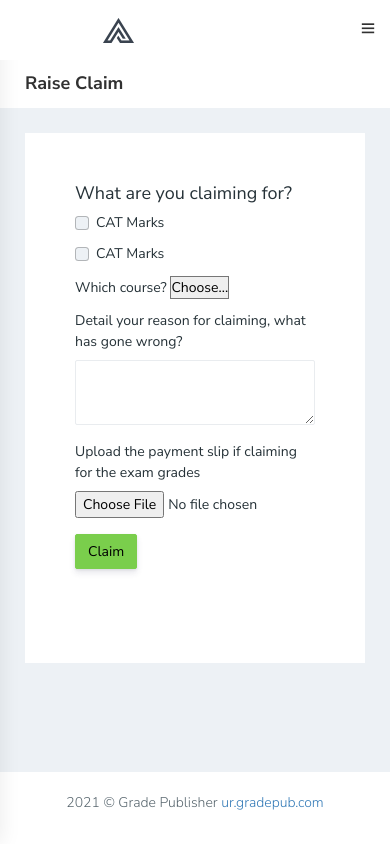
After one commit to CYIMANA-Faisal/gradePublishingApp, a Django app: page /raise_claim/ in a window 390 px wide. The commit adds this page. Run offline with Django 3.2, Linux system fonts and the light colour scheme; data that the repository does not hold is empty; some libraries are stand-ins or nearby versions.

Commit message:
pushing the changes for good

```diff
--- a/gradePublishingApp/settings.py
+++ b/gradePublishingApp/settings.py
@@ -9,7 +9,7 @@ https://docs.djangoproject.com/en/3.2/topics/settings/
 For the full list of settings and their values, see
 https://docs.djangoproject.com/en/3.2/ref/settings/
 """
-
+import os
 from pathlib import Path
 
 # Build paths inside the project like this: BASE_DIR / 'subdir'.
@@ -136,3 +136,5 @@ STATICFILES_DIRS = (str(BASE_DIR.joinpath('static')),)
 # https://docs.djangoproject.com/en/3.2/ref/settings/#default-auto-field
 
 DEFAULT_AUTO_FIELD = 'django.db.models.BigAutoField'
+MEDIA_URL = '/images/payments/'
+MEDIA_ROOT = os.path.join(BASE_DIR, 'static/images/payments')
--- a/gradePublishingApp/urls.py
+++ b/gradePublishingApp/urls.py
@@ -2,6 +2,9 @@ from django.contrib import admin
 from django.urls import path
 from . import views
 from myapp.views import *
+from django.conf.urls.static import static
+from django.conf import  settings
+
 urlpatterns = [
     path('', login, name='login'),
     path('logout/', logout, name='logout'),
@@ -20,6 +23,9 @@ urlpatterns = [
     path('courses/<str:dep_id>/<str:level>/<str:sem_id>', views.courses, name='courses'),
     path('my_courses/', views.my_courses, name='my_courses'),
     path('courses/add', views.addCourse, name='addCourse'),
+    path('my_claims/', views.my_claims, name='my_claims'),
+    path('raise_claim/', raise_claim, name='raise_claim'),
     path('admin/', admin.site.urls),
 ]
 handler404 = "gradePublishingApp.views.page_not_found_view"
+urlpatterns += static(settings.MEDIA_URL, document_root=settings.MEDIA_ROOT )
--- a/myapp/admin.py
+++ b/myapp/admin.py
@@ -33,8 +33,8 @@ class CourseAdmin(admin.ModelAdmin):
 
 class ClaimAdmin(admin.ModelAdmin):
     model = Claim
-    fields = ['student', 'course', 'reason', 'payment_slip']
-    list_display = ('id', 'student', 'course', 'reason', 'payment_slip', 'created_at', 'updated_at')
+    fields = ['student', 'course', 'reason', 'is_exam', 'is_cat', 'is_reviewed', 'payment_slip']
+    list_display = ('id', 'student', 'course', 'reason', 'is_exam', 'is_cat', 'is_reviewed', 'payment_slip', 'created_at', 'updated_at')
 
 
 class GradeAdmin(admin.ModelAdmin):
--- a/myapp/views.py
+++ b/myapp/views.py
@@ -102,3 +102,31 @@ def update_password(request):
 
         else:
             return render(request, '../templates/profile.html', {'error': True})
+
+def raise_claim(request):
+    grades = Grade.objects.filter(student=request.user.id)
+    course_ids = []
+    for grade in grades:
+        course_ids.append(grade.course.id)
+    courses = Course.objects.filter(id__in=course_ids)
+
+    if request.method == 'GET':
+        context = {
+            'courses': courses
+        }
+        return render(request, '../templates/raise-claim.html', context)
+    if request.method == 'POST':
+        cliam = {
+            'student': request.user.id,
+            'course': request.POST['course_id'],
+            'is_cat': request.POST['cat_claim'],
+            'is_cat': request.POST['exam_claim'],
+            'reason': request.POST['reason'],
+            'payment_slip': request.POST['payment_slip']
+        }
+        print(cliam)
+        context = {
+            'courses': courses,
+            'sent': ''
+        }
+        return render(request, '../templates/raise-claim.html', context)
--- a/templates/my_courses.html
+++ b/templates/my_courses.html
@@ -11,6 +11,9 @@
     <div class="row">
         <div class="col-sm-12">
             {% if courses %}
+            <ul class="list-group">
+                <li class="list-group-item">You have no courses you are registered in</li>
+            </ul>
             {% for course in courses %}
 
             <div class="card col-sm-4 " style="width: 18rem; border: 1px solid grey; border-radius: 10px;margin-right:6%">
--- /dev/null
+++ b/templates/raise-claim.html
@@ -0,0 +1,63 @@
+{% extends 'base.html' %}
+{% block pagetitle %}
+    Raise Claim
+{% endblock pagetitle %}
+
+{% block breadcumb %}
+   Raise Claim
+{% endblock breadcumb %}
+
+{% block content %}
+    <div class="row">
+        <div class="col-md-12">
+          <div class="white-box">
+            <div class="col-lg-12 col-xlg-12 col-md-12 justify-content-center">
+                <div class="card">
+                    <div class="card-body">
+                        <form class="form-horizontal form-material" method='POST' action="{% url 'raise_claim' %}">
+                            {% csrf_token %}
+                            <h4>What are you claiming for?</h4>
+                            <div class="form-check">
+                              <input class="form-check-input" type="checkbox" value="" name="cat_claim">
+                              <label class="form-check-label" >
+                                CAT Marks
+                              </label>
+                            </div>
+                            <div class="form-check">
+                              <input class="form-check-input" type="checkbox" value="" name="exam_claim">
+                              <label class="form-check-label" >
+                                CAT Marks
+                              </label>
+                            </div>
+                            <div class="col-auto my-1">
+                              <label class="mr-sm-2" for="inlineFormCustomSelect">Which course?</label>
+                              <select class="custom-select mr-sm-2" id="inlineFormCustomSelect" name="course_id">
+                                  <option selected>Choose...</option>
+                                  {% for course in courses %}
+                                    <option value={{course.id}}>{{course.code}}</option>
+                                  {% endfor %}
+                              </select>
+                            </div>
+                            <div class="form-group">
+                                <label for="exampleFormControlTextarea1">Detail your reason for claiming, what has gone wrong?</label>
+                                <textarea class="form-control" id="exampleFormControlTextarea1" rows="3" name="reason"></textarea>
+                            </div>
+                            <form>
+                              <div class="form-group">
+                                <label for="exampleFormControlFile1">Upload the payment slip if claiming for the exam grades</label>
+                                <input type="file" class="form-control-file" id="exampleFormControlFile1" name="payment_slip">
+                              </div>
+                            </form>
+                            <div class="form-group mb-4">
+                                <div class="col-sm-12">
+                                    <button class="btn btn-success">Claim</button>
+                                </div>
+                            </div>
+                        </form>
+                    </div>
+                </div>
+            </div>
+          </div>
+        </div>
+    </div>
+{% endblock content %}
--- a/templates/side-navbar.html
+++ b/templates/side-navbar.html
@@ -32,11 +32,21 @@
           <li class="sidebar-item">
             <a
               class="sidebar-link waves-effect waves-dark sidebar-link"
-              href="/departments"
+              href="{% url 'raise_claim' %}"
               aria-expanded="false"
             >
               <i class="fas fa-frown" aria-hidden="true"></i>
               <span class="hide-menu">Raise a claim</span>
+            </a>
+          </li>
+          <li class="sidebar-item">
+            <a
+              class="sidebar-link waves-effect waves-dark sidebar-link"
+              href="{% url 'my_claims' %}"
+              aria-expanded="false"
+            >
+              <i class="fas fa-frown" aria-hidden="true"></i>
+              <span class="hide-menu">My Claims</span>
             </a>
           </li>
         {% endif %}
```
Also changed, not shown: gradePublishingApp/views.py (+9 -0 lines), myapp/fixtures/seeds.yaml (+42 -7 lines), myapp/models.py (+10 -2 lines), templates/courses.html (+4 -11 lines), templates/my_claims.html (added, +51 -0 lines), myapp/migrations/0001_initial.py, myapp/migrations/0002_alter_claim_payment_slip.py (added), myapp/migrations/0003_alter_claim_payment_slip.py (added).
